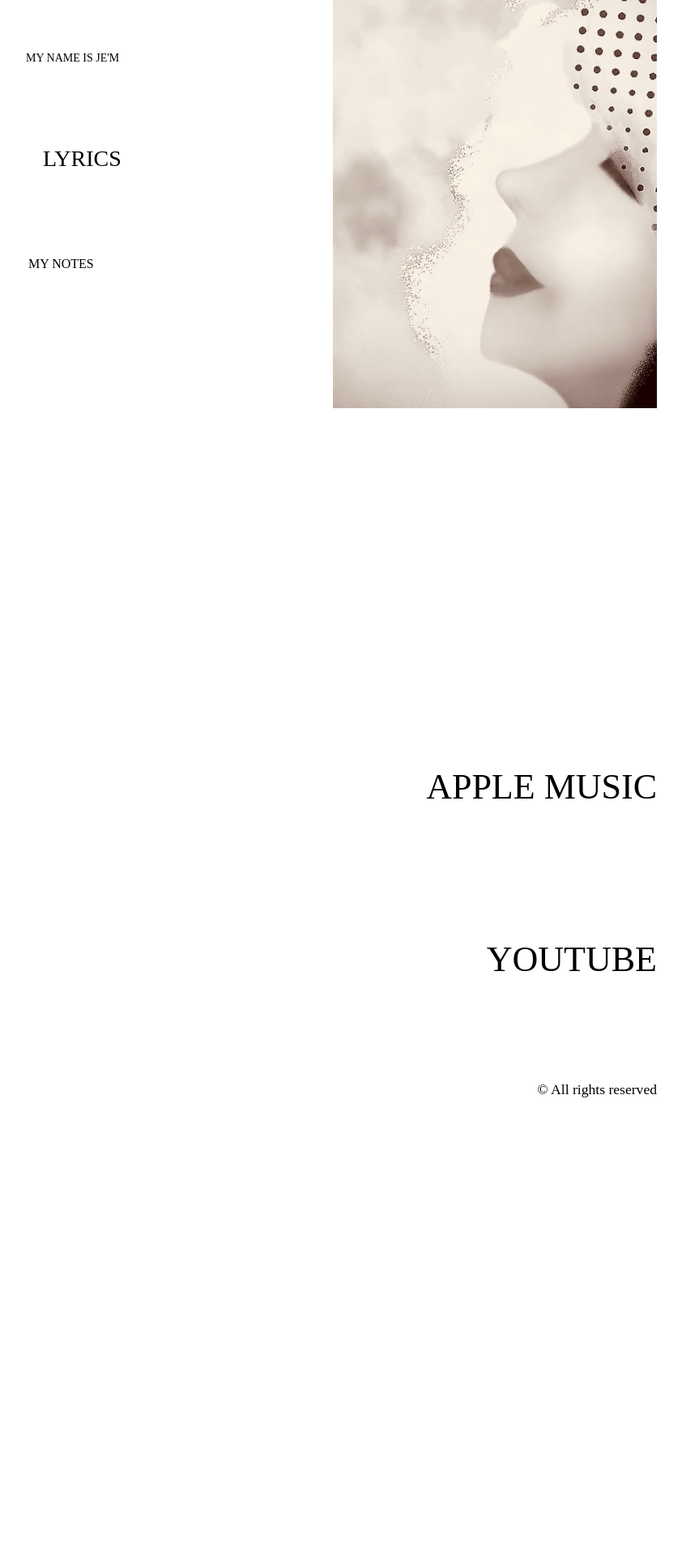
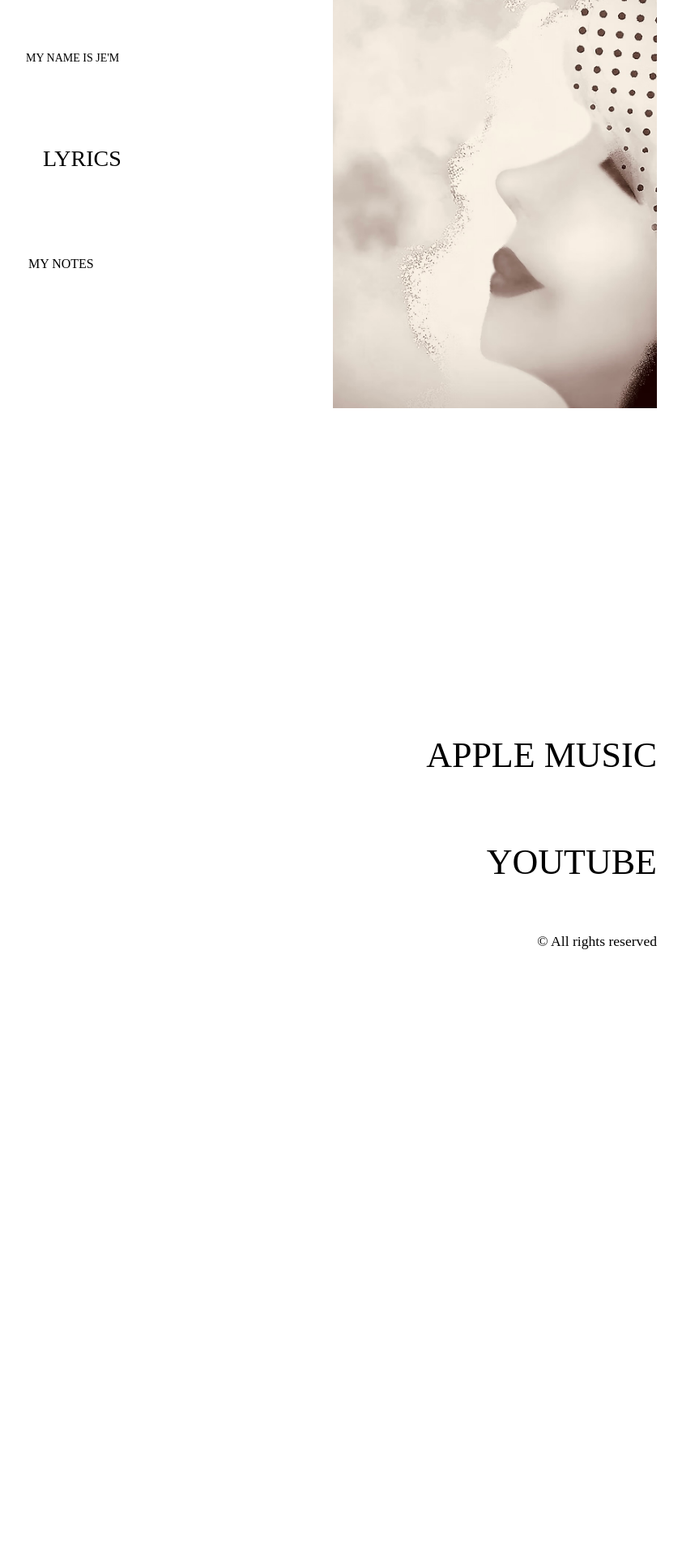
Before and after one commit to ohlucinda/jemlyrics, a Jekyll site: the page built from index.md, in a window 1280 px wide. Shown: the part 853-2773 px from the top of the page at 81% size, without its empty margins (229-1071 px from the left). Built offline with Jekyll 4.4.1, drawn with Linux system fonts in a browser that asks for light colours; some web fonts are replaced; after the commit the page ends 2575 px from its top, so only the background shows below that.

Commit message:
Update index.md

```diff
--- a/index.md
+++ b/index.md
@@ -29,7 +29,7 @@
 </div>
 
 <!-- 下 -->
-<div style="margin-top: 60px; display: flex; flex-direction: column; align-items: flex-end; gap: 2px;">
+<div style="margin-top: 60px; display: flex; flex-direction: column; align-items: flex-end; line-height: 1.0;">
 
   <a href="https://music.apple.com/jp/artist/jem/1864719862?l=en-US" target="_blank" rel="noopener noreferrer">
     APPLE MUSIC
@@ -39,7 +39,7 @@
     YOUTUBE
   </a>
 
-  <div style="margin-top: 10px; font-size: 0.4em; text-align: right;">
+  <div style="margin-top: 6px; font-size: 0.4em;">
     © All rights reserved
   </div>
 
```
